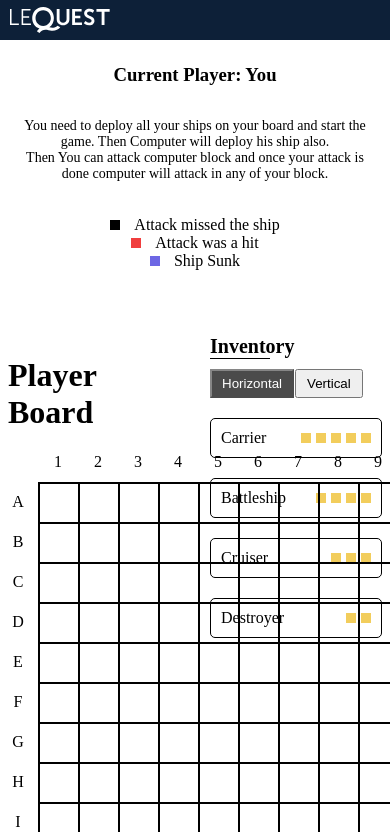
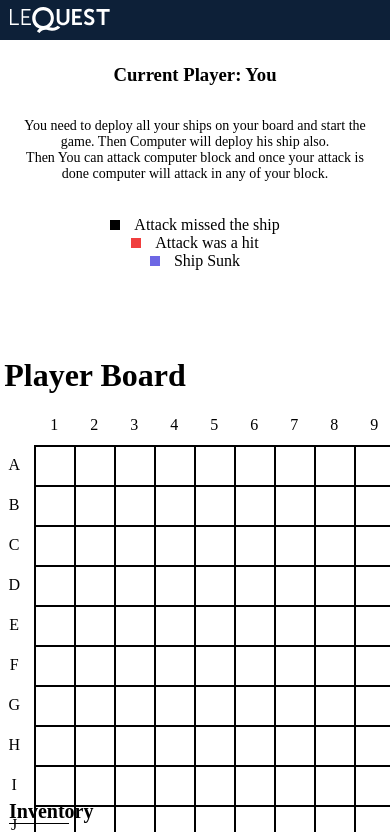
Before and after one commit to ishraqe/battleship, a React app: page / in a window 390 px wide. Shown: the top 832 px of the page. Built offline with nearby package versions, Linux system fonts and the light colour scheme.

Commit message:
responsive done

```diff
--- a/src/Components/Battleship.css
+++ b/src/Components/Battleship.css
@@ -4,6 +4,8 @@
 }
 
 .battleship__content {
+  margin-left: 10px;
+
   display: flex;
   align-items: center;
   justify-content: space-between;
@@ -22,3 +24,9 @@
 .battleship__content--board--container {
   position: relative;
 }
+@media only screen and (max-width: 992px) {
+  .battleship__content {
+    flex-direction: column;
+    margin-left: -200px;
+  }
+}
--- a/src/Components/Summary/SummaryStats/index.jsx
+++ b/src/Components/Summary/SummaryStats/index.jsx
@@ -19,9 +19,9 @@ const index = ({ playerDeployedShips, computerDeployedShips }) => {
     let totalDeployedShips = 0;
     let totalShipAttacked = 0;
     let totalShipSunked = 0;
-
-    PlayerShips &&
+    if (PlayerShips && PlayerShips.length > 0) {
       PlayerShips.forEach((ship) => {
+        console.log("ship.attackedBlocks.length", ship.attackedBlocks.length);
         if (ship.shipName !== "miss") {
           totalDeployedShips++;
           totalShipAttacked = ship.attackedBlocks.length;
@@ -30,13 +30,15 @@ const index = ({ playerDeployedShips, computerDeployedShips }) => {
           }
         }
       });
+    }
+
     return {
       totalDeployedShips,
       totalShipAttacked,
       totalShipSunked
     };
   };
-  console.log({ computerStats });
+
   const statsInfo = (stats) => {
     return (
       <ul className="game__stats">
```
